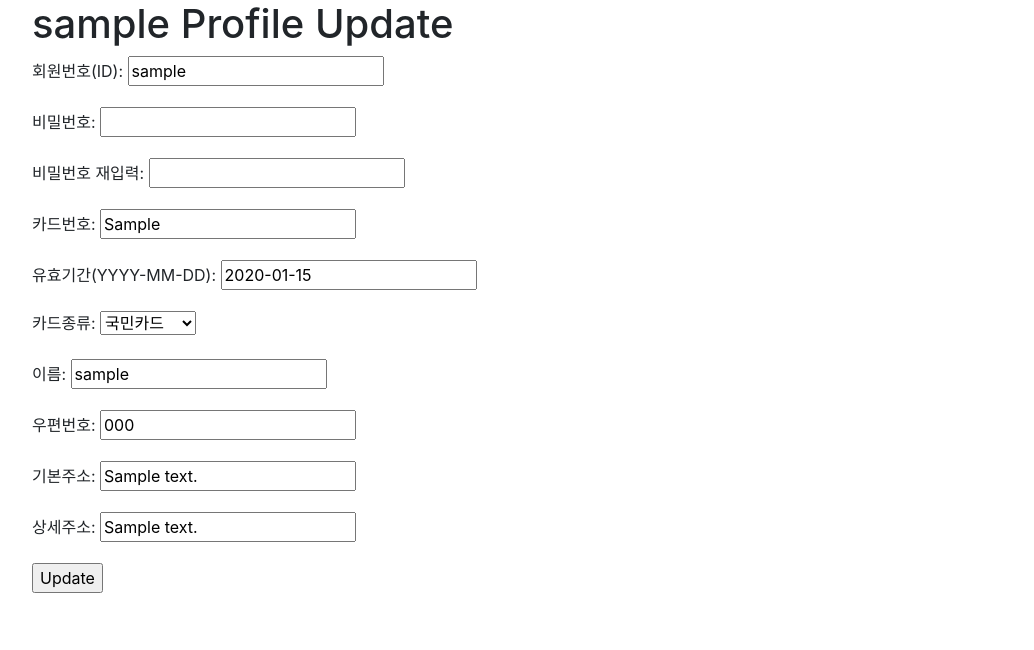
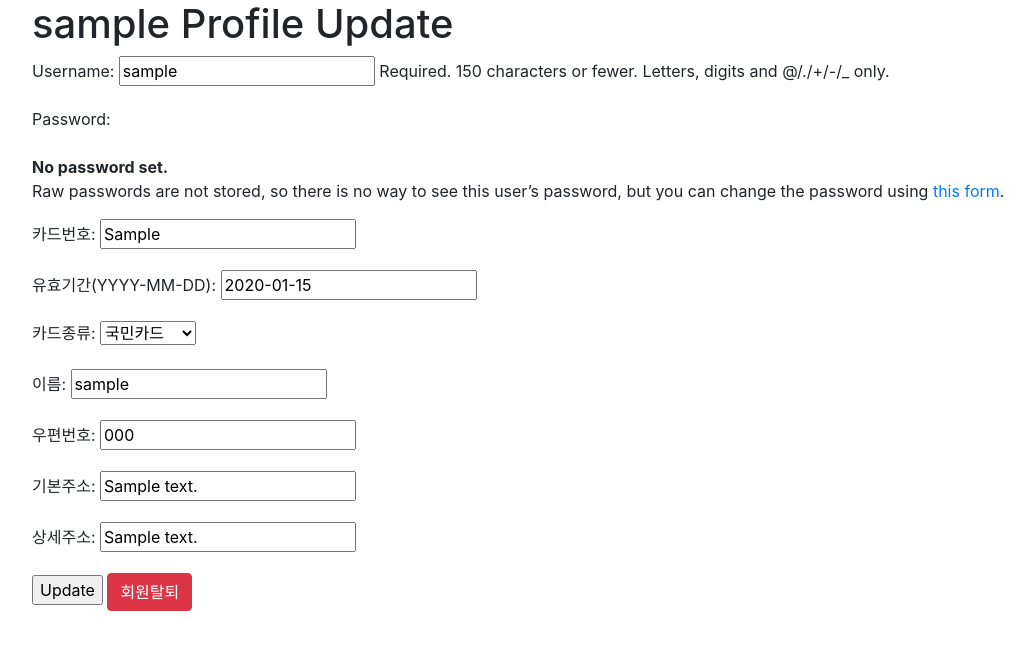
Before and after one commit to kyc3550/dbprj_bookshop, a Django app: page /accounts/profile_update/ in a window 1280 px wide. Shown: the part 56-706 px from the top of the page, without its empty margins (53-1087 px from the left). Run offline with Django 3.2, Linux system fonts and the light colour scheme; a user stored in the database is signed in; tables that the repository leaves empty hold one stand-in row (values such as "Sample post"); parts of the project's set-up code (start-up, migrations or seed data) failed here and were passed over; some libraries are stand-ins or nearby versions.

Commit message:
user_change

```diff
--- a/accounts/forms.py
+++ b/accounts/forms.py
@@ -1,7 +1,8 @@
 from django.contrib.auth.models import User
 from .models import Address2,Card
 from django import forms
-
+from django.contrib.auth.forms import UserChangeForm
+from django.contrib.auth import get_user_model
 class RegisterForm(forms.ModelForm):
     username = forms.CharField(label='회원번호(ID)',help_text=False)
     password = forms.CharField(label='비밀번호',widget=forms.PasswordInput)
@@ -41,3 +42,8 @@ class CardForm(forms.ModelForm):
     class Meta:
         model = Card
         fields = ['card_num', 'card_expirantion', 'card_choice']
+
+class CustomUserChangeForm(UserChangeForm):
+    class Meta:
+        model = get_user_model()
+        fields= ['username']
--- a/accounts/templates/registration/profile_update.html
+++ b/accounts/templates/registration/profile_update.html
@@ -2,20 +2,14 @@
 {% block title %}-  회원정보 수정{% endblock %}
 
 {% block content %}
-<h1>{{user.username}} Profile Update</h1>
-
-    {% if error_msg %}
-    <div class="alert alert-warning alert-dismissible" role="alert">
-    <button type="button" class="close" data-dismiss="alert" aria-label="Close"><span aria-hidden="true">&times;</span></button>
-    <strong>Error</strong> {{error_msg}}
-    </div>
-    {% endif %}
-
+<h1>{{user.address2.user_name}} Profile Update</h1>
     <form action="" method="post" enctype="multipart/form-data">{% csrf_token %}
-    {{ user_form.as_p }}
+    {{ user_change_form.as_p }}
     {{ card_profile_form.as_p }}
     {{ address_profile_form.as_p }}
     <input type="submit" value="Update" />
+    <a href="{% url 'delete' %}" class="btn btn-danger">회원탈퇴</a>
+
     </form>
 </p>
 
--- a/accounts/urls.py
+++ b/accounts/urls.py
@@ -7,4 +7,6 @@ urlpatterns = [
     path('logout/',auth_view.LogoutView.as_view(template_name='registration/logout.html'),name="logout"),
     path('register/',register,name='register'),
     path('profile_update/', views.ProfileUpdateView.as_view(), name='profile_update'),
+    path('password/',views.password,name='password'),
+    path('delete', views.delete, name='delete'),
 ]
--- a/accounts/views.py
+++ b/accounts/views.py
@@ -1,8 +1,10 @@
 from django.shortcuts import render,redirect,get_object_or_404
-from .forms import RegisterForm,AddressForm,CardForm
+from .forms import RegisterForm,AddressForm,CardForm,CustomUserChangeForm
 from .models import Address2,Card
 from django.contrib.auth.models import User
 from django.views import View
+from django.contrib.auth.forms import PasswordChangeForm
+from django.contrib.auth import update_session_auth_hash
 def register(request):
     if request.method == 'POST':
           #회원가입 데이터 입력 완료
@@ -42,15 +44,19 @@ def register(request):
         'address_form':address_form,
         'card_form':card_form})
 
-class ProfileUpdateView(View): # 간단한 View클래스를 상속 받았으므로 get함수와 post함수를 각각 만들어줘야한다.
-    # 프로필 편집에서 보여주기위한 get 메소드
+class ProfileUpdateView(View):
     def get(self, request):
-        user = get_object_or_404(User, pk=request.user.pk)  # 로그인중인 사용자 객체를 얻어옴
+        user = get_object_or_404(User, pk=request.user.pk)
+        '''
         user_form = RegisterForm(initial={
             'username': user.username,
         })
-
-        if hasattr(user, 'card'):  # user가 profile을 가지고 있으면 True, 없으면 False (회원가입을 한다고 profile을 가지고 있진 않으므로)
+        '''
+        user_change_form = CustomUserChangeForm(instance=request.user)
+        context = {
+            'user_change_form' : user_change_form,
+        }
+        if hasattr(user, 'card'):
             card_profile = user.card
             card_profile_form = CardForm(initial={
                 'card_num' : card_profile.card_num,
@@ -60,7 +66,7 @@ class ProfileUpdateView(View): # 간단한 View클래스를 상속 받았으므
         else:
             card_profile_form = CardForm()
 
-        if hasattr(user, 'address2'):  # user가 profile을 가지고 있으면 True, 없으면 False (회원가입을 한다고 profile을 가지고 있진 않으므로)
+        if hasattr(user, 'address2'):
             address_profile = user.address2
             address_profile_form = AddressForm(initial={
                 'post_code' : address_profile.post_code,
@@ -70,29 +76,40 @@ class ProfileUpdateView(View): # 간단한 View클래스를 상속 받았으므
             })
         else:
             address_profile_form = Address2()
-
-        return render(request, 'registration/profile_update.html', {"user_form": user_form, "card_profile_form": card_profile_form,'address_profile_form':address_profile_form})
+        return render(request, 'registration/profile_update.html', { 'user_change_form':user_change_form,'card_profile_form': card_profile_form,'address_profile_form':address_profile_form})
 
     def post(self, request):
-        u = User.objects.get(id=request.user.pk)        # 로그인중인 사용자 객체를 얻어옴
-        user_form = RegisterForm(request.POST, instance=u)  # 기존의 것의 업데이트하는 것 이므로 기존의 인스턴스를 넘겨줘야한다. 기존의 것을 가져와 수정하는 것
+        u = User.objects.get(id=request.user.pk)
+        #user_form = RegisterForm(request.POST, instance=u)
+        user_change_form = CustomUserChangeForm(data=request.POST,instance=u)
+
+        card_profile = u.card
+        card_profile_form = CardForm(request.POST,instance=card_profile)
+
+        address_profile = u.address2
+        address_profile_form = AddressForm(request.POST,instance=address_profile)
 
         # User 폼
-        if user_form.is_valid():
-            user_form.save()
+        if user_change_form.is_valid():
+            user_change_form.save()
+            card_profile_form.save()
+            address_profile_form.save()
 
-        if hasattr(u, 'user'):
-            profile = u.user
-            profile_form = RegisterForm(request.POST, instance=profile) # 기존의 것 가져와 수정하는 것
-        else:
-            profile_form = RegisterForm(request.POST) # 새로 만드는 것
+        return render(request, 'registration/profile_update.html', {"user_change_form": user_change_form, "card_profile_form": card_profile_form,'address_profile_form':address_profile_form})
 
-        # Profile 폼
-        if profile_form.is_valid():
-            card_profile = profile_form.save(commit=False) # 기존의 것을 가져와 수정하는 경우가 아닌 새로 만든 경우 user를 지정해줘야 하므로
-            address2_profile = profile_form.save(commit=False)
-            card_profile.user = u
-            address2_profile.user = u
-            card_profile.save()
-            address2_profile.save()
-        return redirect('/', pk=request.user.pk) # 수정된 화면 보여주기
+def password(request):
+    if request.method == 'POST':
+        password_change_form = PasswordChangeForm(request.user, request.POST,)
+        if password_change_form.is_valid():
+            password_change_form.save()
+            update_session_auth_hash(request,request.user)
+            return redirect('/')
+    else:
+        password_change_form = PasswordChangeForm(request.user)
+    return render(request, 'registration/password.html',{'password_change_form':password_change_form})
+
+def delete(request):
+    if request.method == 'POST':
+        request.user.delete()
+        return redirect('/')
+    return render(request, 'registration/delete.html')
--- a/order/forms.py
+++ b/order/forms.py
@@ -2,6 +2,15 @@ from django import forms
 
 from .models import Order
 
+CARD_CHOICE = (
+    ('KB','국민카드'),
+    ('SinHan','신한카드'),
+    ('Samsung','삼성카드'),
+    ('IBK','기업은행'),
+    ('KAKAO','카카오뱅크'),
+    ('BC','비씨카드'),
+    ('LOTTE','롯데카드')
+)
 
 class OrderCreateForm(forms.ModelForm):
     post_code = forms.CharField(label='우편번호')
@@ -9,6 +18,10 @@ class OrderCreateForm(forms.ModelForm):
     base_address = forms.CharField(label='기본주소')
     detail_address = forms.CharField(label='상세주소')
 
+    card_num = forms.CharField(label='카드번호')
+    card_expirantion = forms.DateField(label='유효기간(YYYY-MM-DD)')
+    card_choice = forms.ChoiceField(label='카드종류',choices=CARD_CHOICE)
+
     class Meta:
         model = Order
-        fields = ['customer_name','email','post_code','base_address','detail_address']
+        fields = ['customer_name','email','post_code','base_address','detail_address','card_num','card_expirantion','card_choice']
--- a/order/models.py
+++ b/order/models.py
@@ -8,6 +8,10 @@ class Order(models.Model):
     created = models.DateTimeField(auto_now_add=True)
     updated = models.DateTimeField(auto_now=True)
     paid = models.BooleanField(default=False)
+
+    card_num = models.CharField(max_length=20)
+    card_expirantion = models.DateField()
+    card_choice = models.CharField(max_length=10)
 
     post_code = models.CharField(max_length=20)
     base_address = models.CharField(max_length=250)
```
Also changed, not shown: accounts/templates/registration/delete.html (added, +11 -0 lines), accounts/templates/registration/password.html (added, +11 -0 lines), cart/migrations/0002_remove_cartitem_user.py (added), order/migrations/0001_initial.py, order/migrations/0002_auto_20201202_1912.py (deleted).
